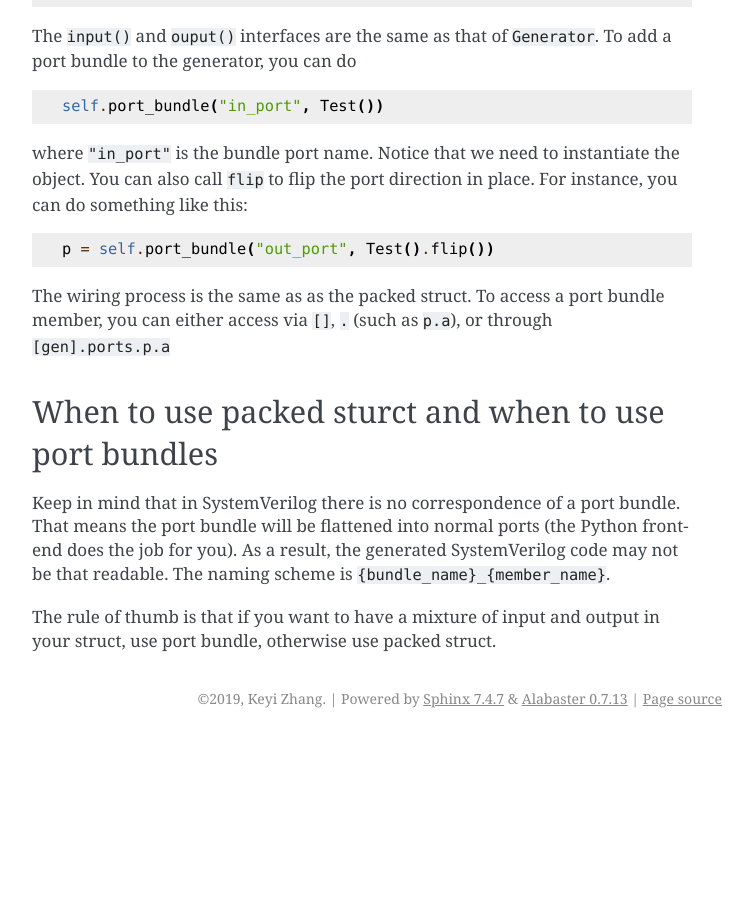
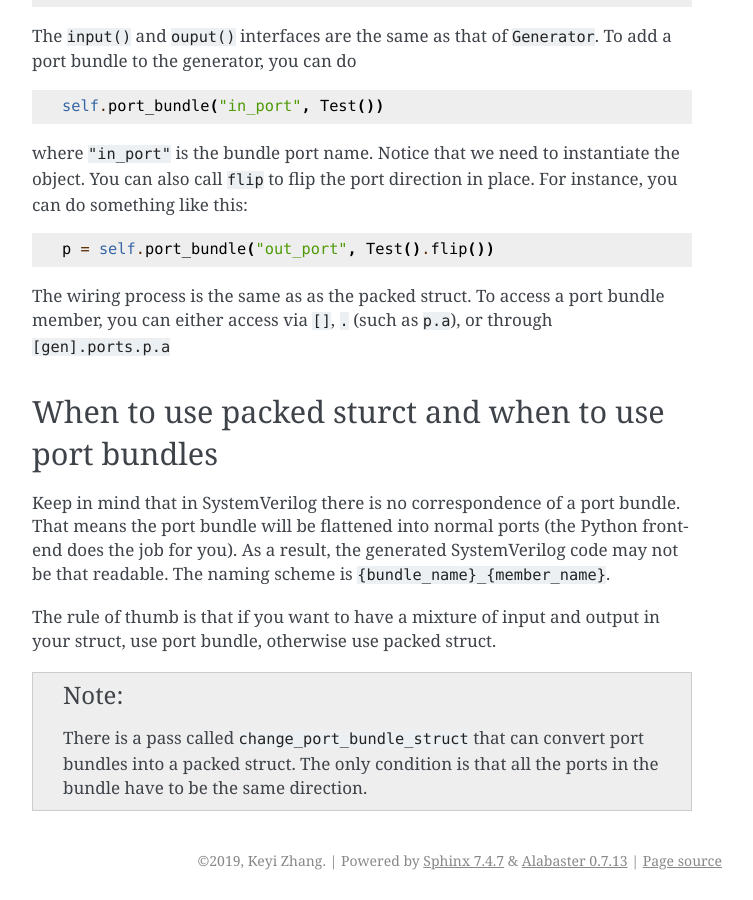
Before and after one commit to Kuree/kratos, a Sphinx documentation site: the page built from docs/advanced/struct.rst, in a window 1280 px wide and 900 px high, scrolled down 1078 px. Shown: the whole window, without its empty margins (388-1141 px from the left). Built offline with Sphinx 7.4.7, drawn with Linux system fonts in a browser that asks for light colours; before the commit the page ends 1816 px from its top, so only the background shows below that.

Commit message:
update the docs

```diff
--- a/docs/advanced/fsm.rst
+++ b/docs/advanced/fsm.rst
@@ -66,6 +66,11 @@ be converted into images via ``dot``. You can also use ``fsm.output_table()``
 to obtain the table for each state's output. Again, providing the function
 with a file name will save the output to a file.
 
+As always, if you set the ``debug`` in the generator to be ``true``, Kratos
+will generate full trace of each statements back to the original python
+functions. In addition, it utilizes named block to group outputs signals
+together in generated SystemVerilog. This will make debugging with waveform
+much easier.
 
 Coming Soon
 ===========
--- a/docs/advanced/passes.rst
+++ b/docs/advanced/passes.rst
@@ -86,6 +86,9 @@ readable and your life easier:
   generator's un-connected inputs to zero. You need to add an attribute to
   the parent generator. The ``type_str`` should be ``zero_inputs``, no
   ``value_str`` needed. Notice that it only handles one-level down.
+- ``change_port_bundle_struct``: automatically change the port bundle into
+  packed struct whenever possible
+- ``realize_fsm``: realize finite state machine into more basic primitives.
 
 Write your own Pass
 ===================
--- a/docs/advanced/struct.rst
+++ b/docs/advanced/struct.rst
@@ -85,3 +85,9 @@ SystemVerilog code may not be that readable. The naming scheme is
 
 The rule of thumb is that if you want to have a mixture of input and output
 in your struct, use port bundle, otherwise use packed struct.
+
+.. note::
+
+    There is a pass called ``change_port_bundle_struct`` that can convert
+    port bundles into a packed struct. The only condition is that all the
+    ports in the bundle have to be the same direction.
```
